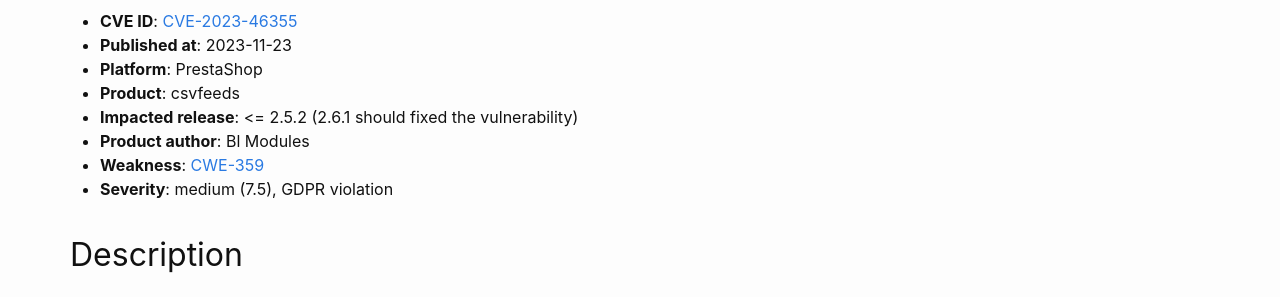
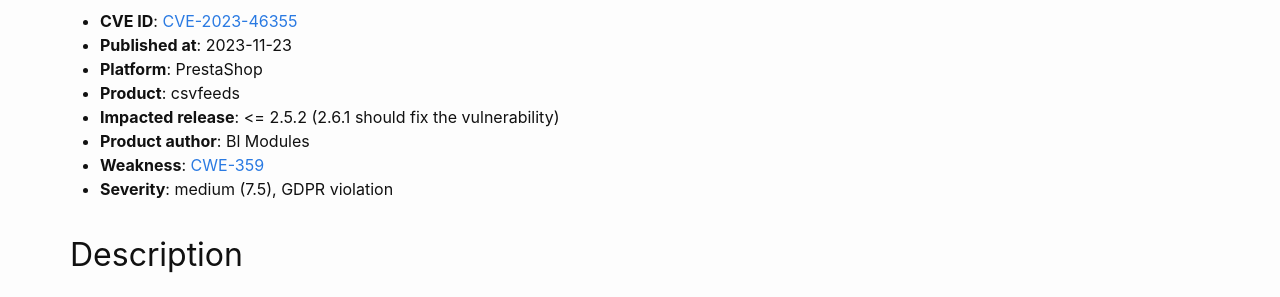
Before and after one commit to friends-of-presta/security-advisories, a Jekyll site: the page built from _posts/2023-11-23-csvfeeds.md, in a window 1280 px wide and 900 px high, scrolled down 650 px. Shown: the part 153-450 px from the top of the window. Built offline with Jekyll 4.4.1, drawn with Linux system fonts in a browser that asks for light colours.

Commit message:
Update 2023-11-23-csvfeeds.md

```diff
--- a/_posts/2023-11-23-csvfeeds.md
+++ b/_posts/2023-11-23-csvfeeds.md
@@ -18,7 +18,7 @@ In the module "CSV Feeds PRO" (csvfeeds) up to version 2.5.2 from Bl Modules for
 * **Published at**: 2023-11-23
 * **Platform**: PrestaShop
 * **Product**: csvfeeds
-* **Impacted release**: <= 2.5.2 (2.6.1 should fixed the vulnerability)
+* **Impacted release**: <= 2.5.2 (2.6.1 should fix the vulnerability)
 * **Product author**: Bl Modules
 * **Weakness**: [CWE-359](https://cwe.mitre.org/data/definitions/359.html)
 * **Severity**: medium (7.5), GDPR violation
```
